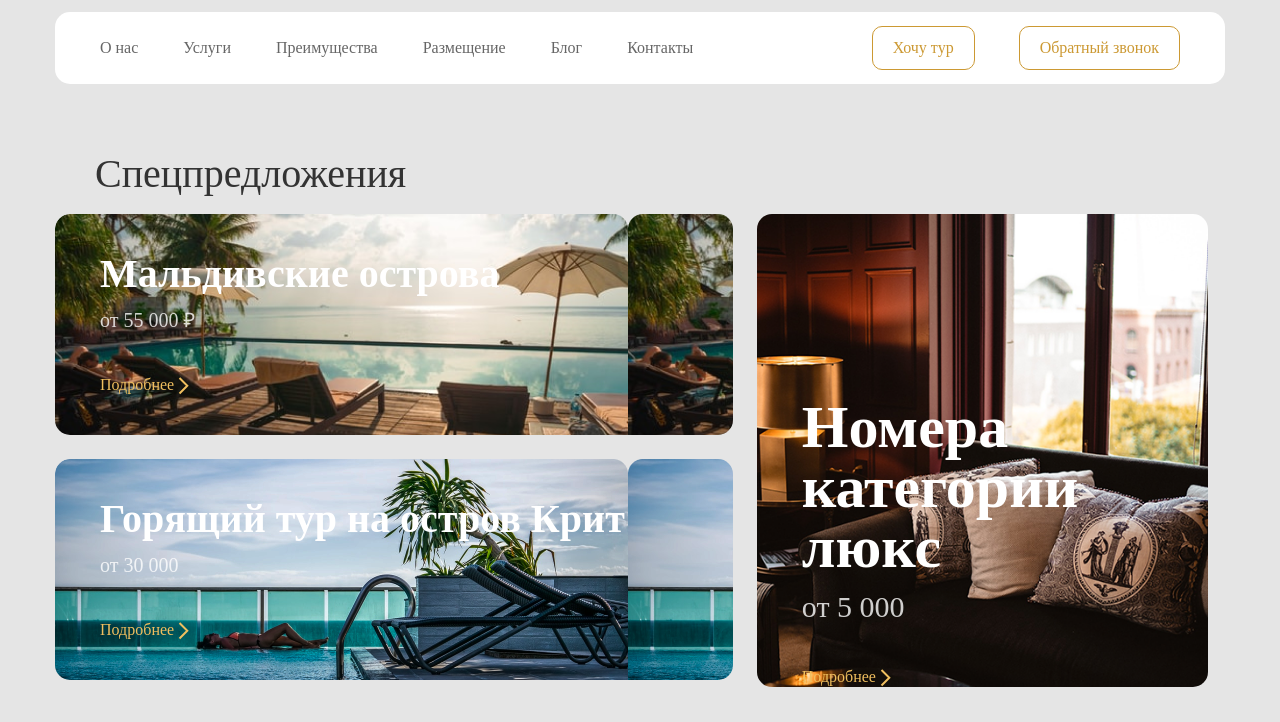
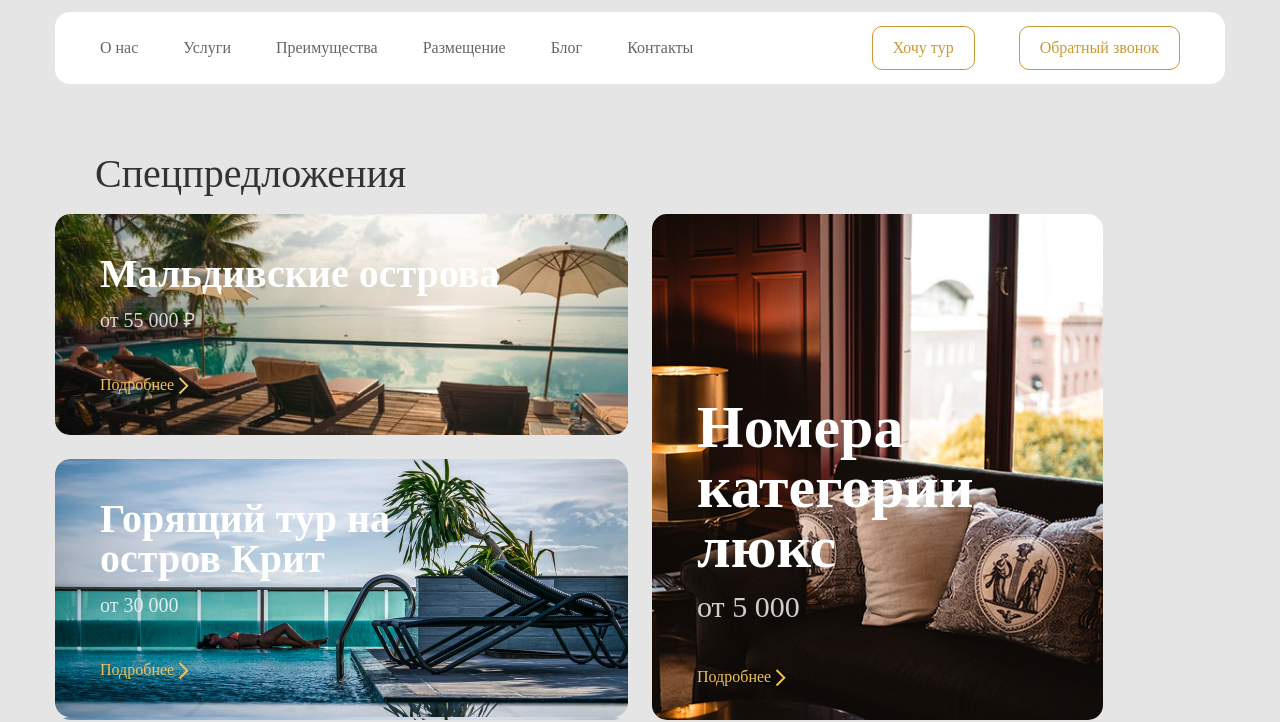
Before and after one commit to AlexanderStrelov/maksTraining, a plain HTML site: page index.html in a window 1280 px wide. Shown: the part 106-828 px from the top of the page. Drawn offline with Linux system fonts and the light colour scheme.

Commit message:
Aligned images of the left block

```diff
--- a/css/main.css
+++ b/css/main.css
@@ -168,6 +168,10 @@ h2 {
   background-image: url('../img/krit.png');
 }
 
+.hero__block__left {
+  max-width: 573px;
+}
+
 .hero__block__left__card-top {
   margin-bottom: 24px;
 }
```
